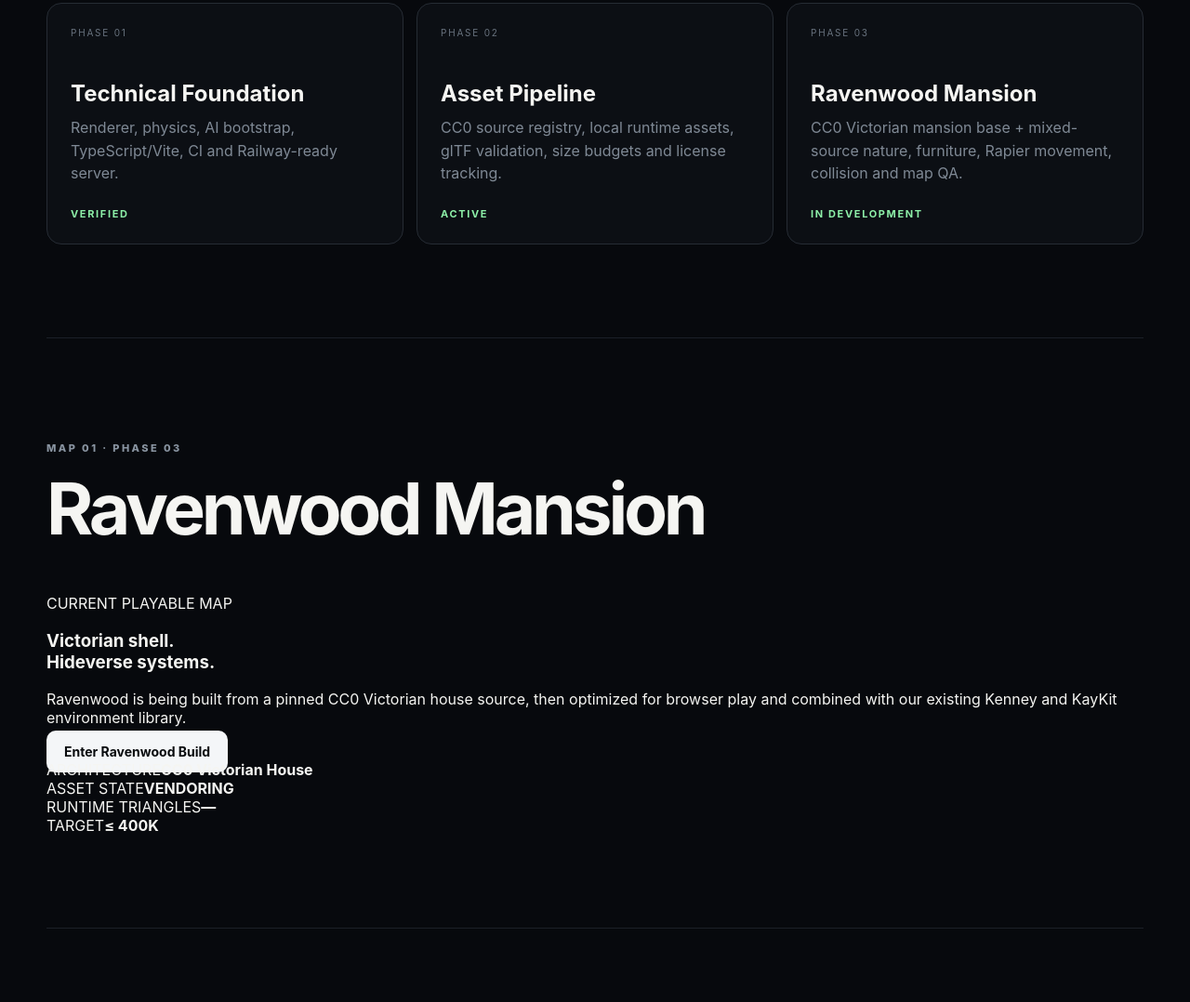
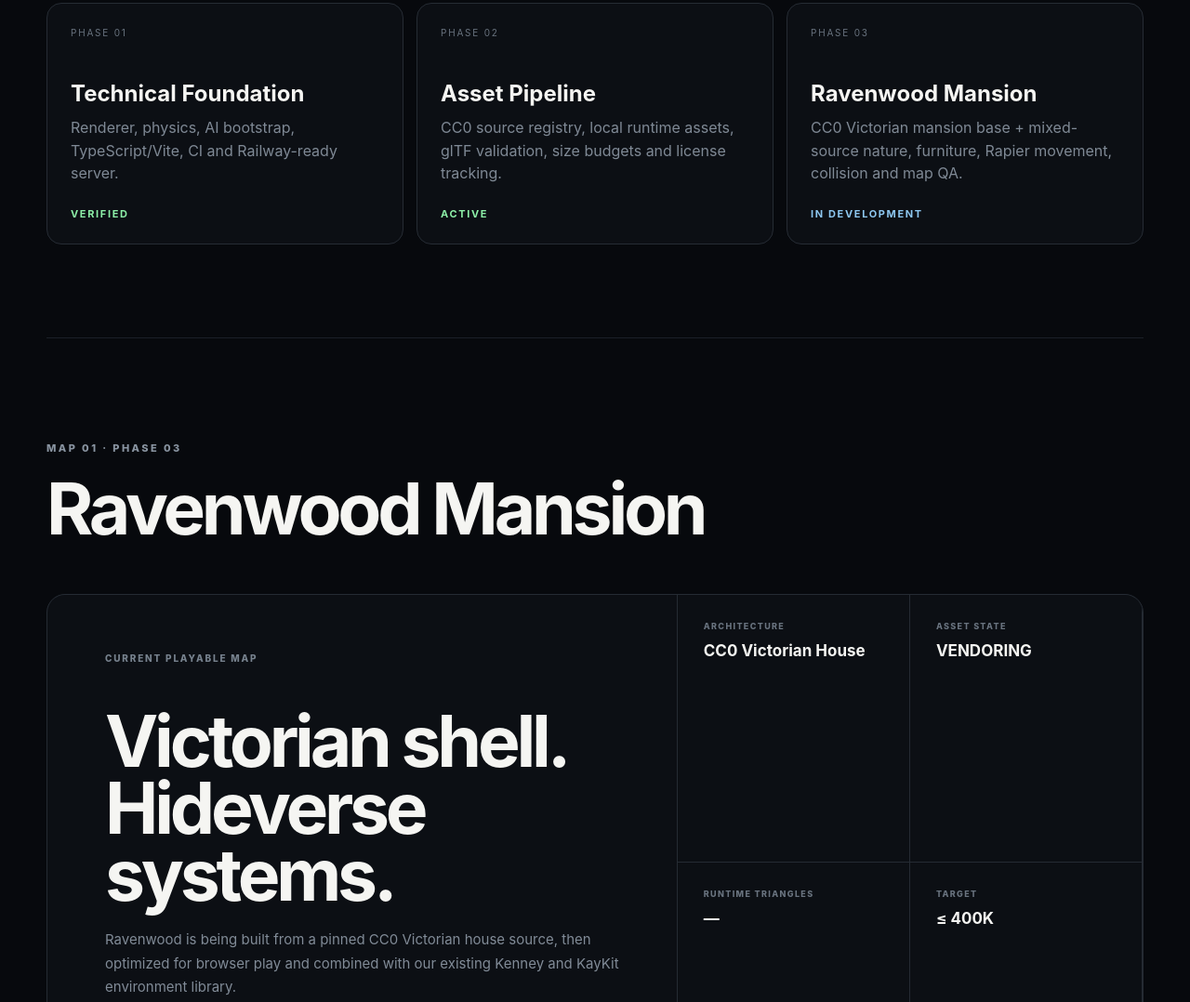
Before and after one commit to VedantRawal-Cybersec/Hideverse.io, a website built with Vite: page apps/web/index.html in a window 1280 px wide. Shown: the part 1064-2142 px from the top of the page at 93% size. Built offline with nearby package versions, Linux system fonts and the light colour scheme; files whose address does not match are found by name.

Commit message:
phase 3: style Ravenwood live-site section

```diff
--- a/apps/web/src/styles.css
+++ b/apps/web/src/styles.css
@@ -373,3 +373,95 @@ footer {
     border-bottom: 1px solid #252b33;
   }
 }
+
+.phase.active b {
+  color: #8dc7f0;
+}
+
+.map-feature {
+  display: grid;
+  grid-template-columns: 1.15fr 0.85fr;
+  gap: 1px;
+  overflow: hidden;
+  border: 1px solid #252b33;
+  border-radius: 20px;
+  background: #252b33;
+}
+
+.map-feature-copy,
+.map-meta {
+  background: #0c0f14;
+}
+
+.map-feature-copy {
+  min-height: 430px;
+  padding: clamp(30px, 5vw, 62px);
+  display: flex;
+  flex-direction: column;
+  align-items: flex-start;
+}
+
+.map-kicker {
+  color: #77828e;
+  font-size: 10px;
+  font-weight: 800;
+  letter-spacing: 0.18em;
+}
+
+.map-feature h3 {
+  margin: 48px 0 20px;
+  font-size: clamp(42px, 6vw, 78px);
+  line-height: 0.94;
+  letter-spacing: -0.055em;
+}
+
+.map-feature-copy p {
+  max-width: 590px;
+  margin: 0 0 34px;
+  color: #818b97;
+  font-size: 15px;
+  line-height: 1.7;
+}
+
+.map-feature-copy .button {
+  margin-top: auto;
+}
+
+.map-meta {
+  display: grid;
+  grid-template-columns: 1fr 1fr;
+}
+
+.map-meta div {
+  padding: 28px;
+  border-bottom: 1px solid #252b33;
+  border-right: 1px solid #252b33;
+}
+
+.map-meta span {
+  display: block;
+  margin-bottom: 10px;
+  color: #69737f;
+  font-size: 9px;
+  font-weight: 800;
+  letter-spacing: 0.15em;
+}
+
+.map-meta strong {
+  font-size: 17px;
+  line-height: 1.3;
+}
+
+@media (max-width: 850px) {
+  .map-feature {
+    grid-template-columns: 1fr;
+  }
+
+  .map-feature-copy {
+    min-height: 380px;
+  }
+
+  .map-meta {
+    min-height: 250px;
+  }
+}
```
